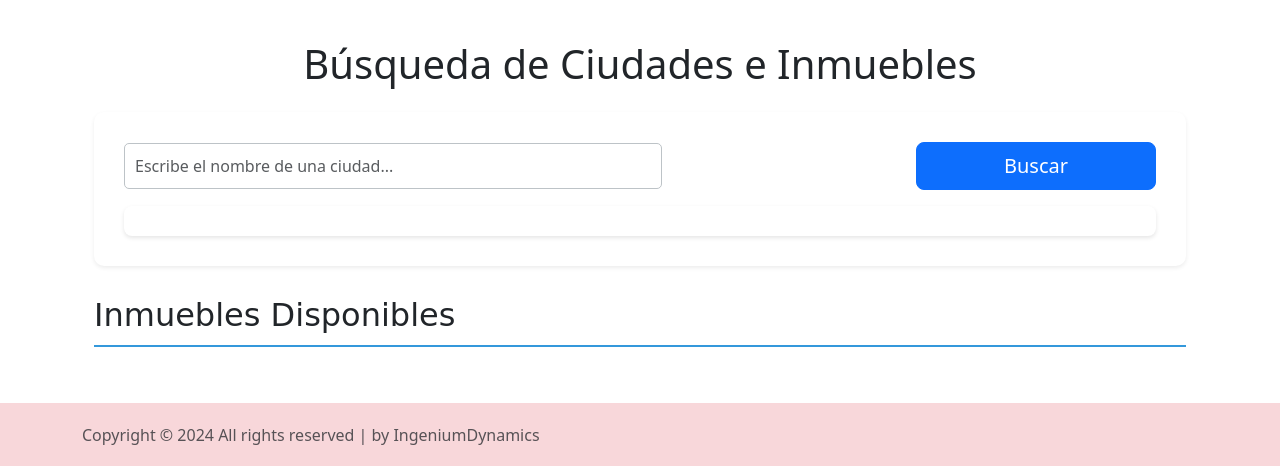
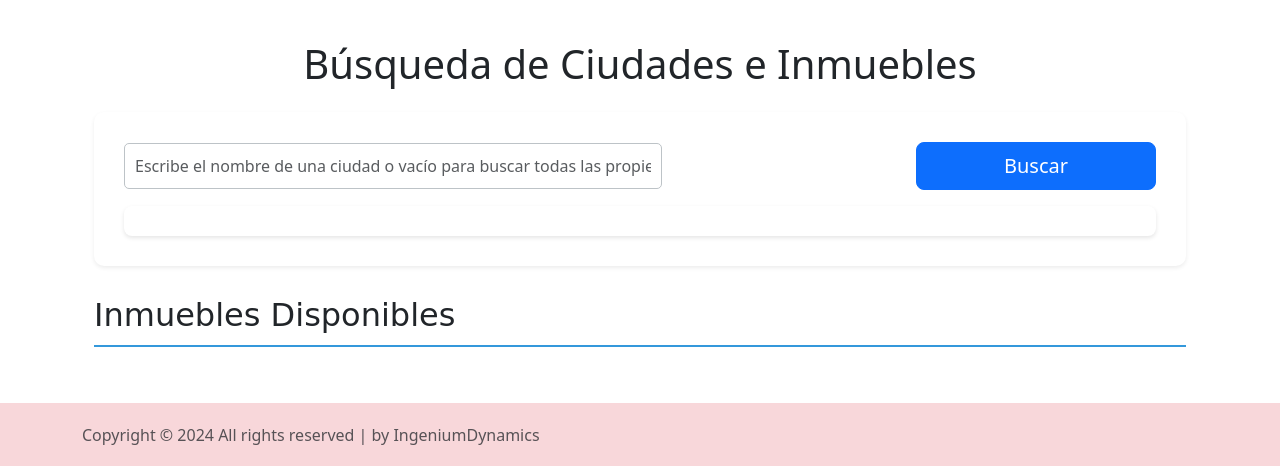
Before and after one commit to Cy5k0/rentings, a Django app: template proyecto_inmuebles/gestion_inmuebles/templates/arriendos.html in a window 1280 px wide. Shown: the part 231-697 px from the top of the page. Run offline with Django 3.2, Linux system fonts and the light colour scheme; the template is opened without the code that fills it, so the values that code supplies are empty; some libraries are stand-ins or nearby versions.

Commit message:
fix menora  arriendos

```diff
--- a/proyecto_inmuebles/gestion_inmuebles/templates/arriendos.html
+++ b/proyecto_inmuebles/gestion_inmuebles/templates/arriendos.html
@@ -21,7 +21,7 @@
           type="text"
           id="search-box"
           class="form-control"
-          placeholder="Escribe el nombre de una ciudad..."
+          placeholder="Escribe el nombre de una ciudad o vacío para buscar todas las propiedades"
         />
         <input type="hidden" name="ciudad_id" id="ciudad-id" />
       </div>
```
